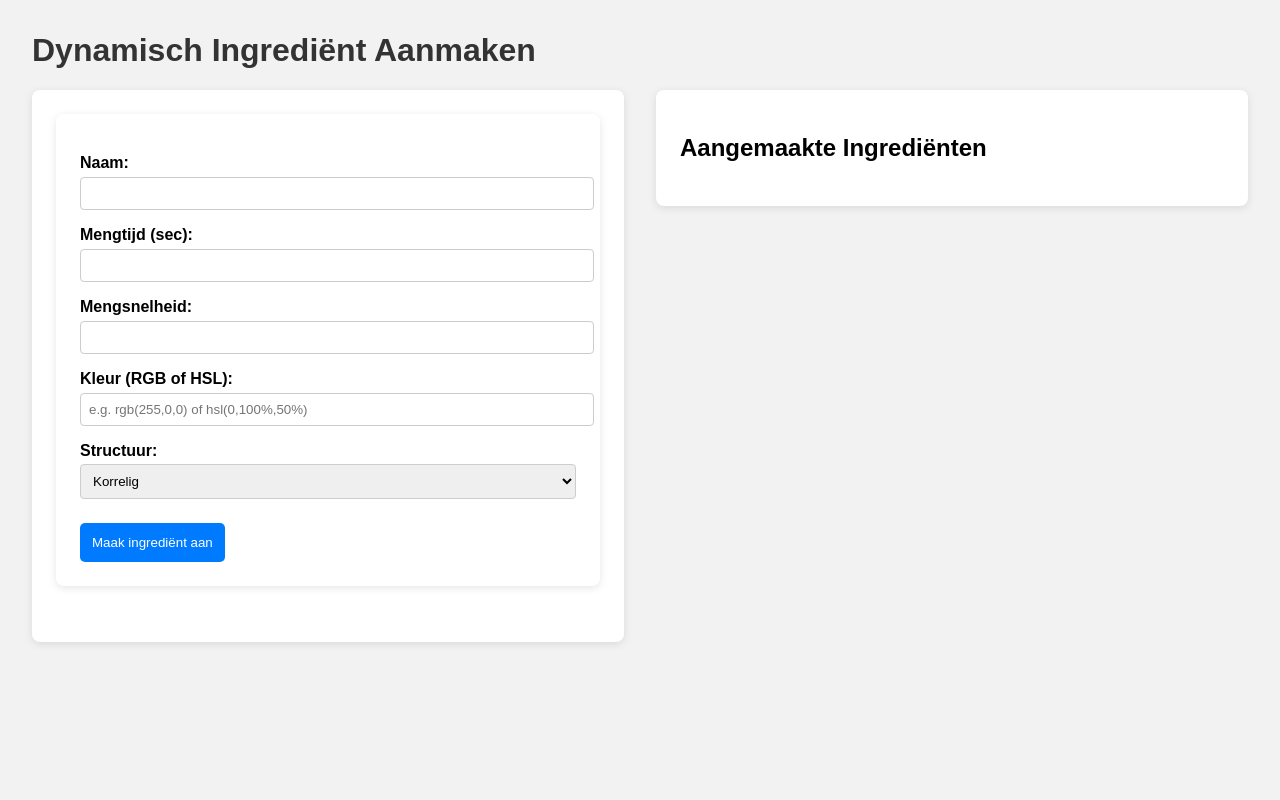
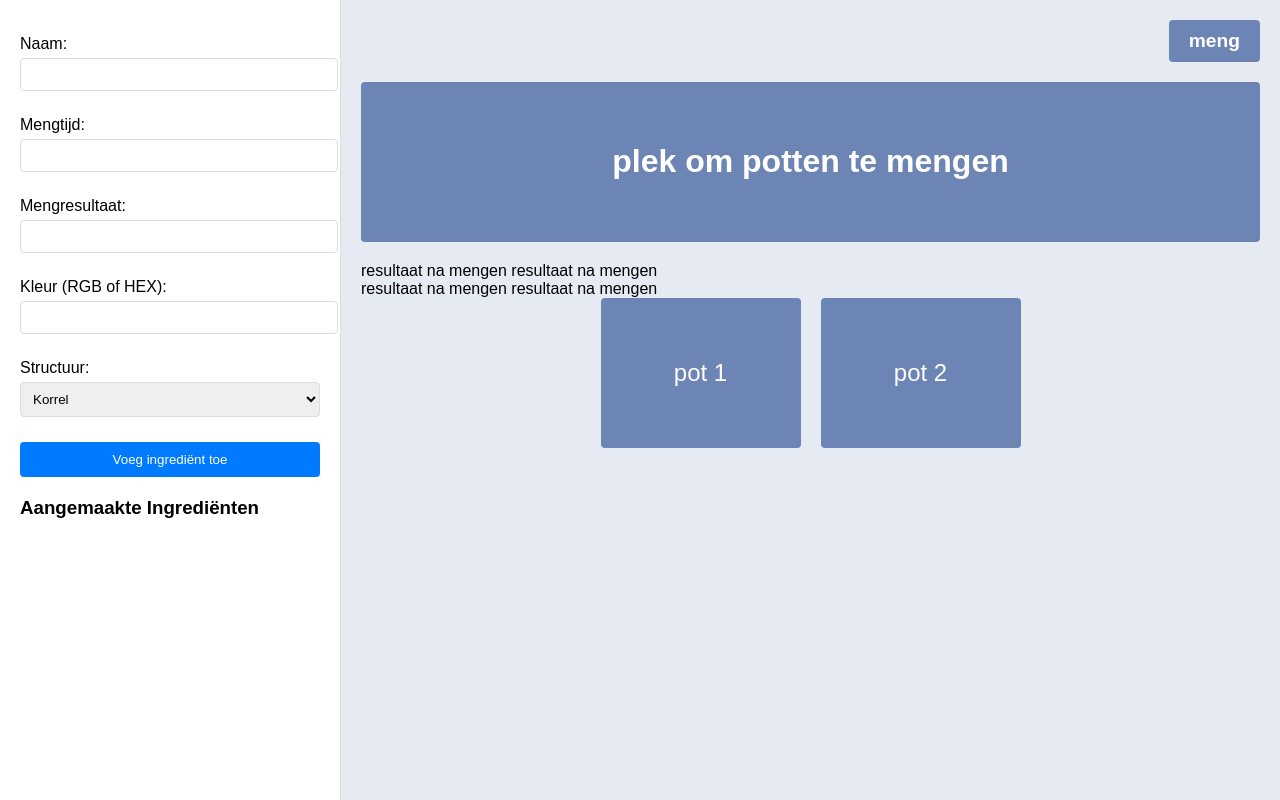
Before and after one commit to Kimvoets/Future_Color, a plain HTML site: page Pages/create_ingredient.html in a window 1280 px wide. Drawn offline with Linux system fonts and the light colour scheme.

Commit message:
BASE HTML AND CSS

```diff
--- a/Pages/create_ingredient.html
+++ b/Pages/create_ingredient.html
@@ -3,45 +3,62 @@
 <head>
     <meta charset="UTF-8" />
     <meta name="viewport" content="width=device-width, initial-scale=1.0" />
-  <title>Dynamisch Ingrediënt Aanmaken</title>
+    <title>Potten Mengen</title>
     <link rel="stylesheet" href="../Styles/style.css" />
     <link rel="stylesheet" href="../Styles/textures.css" />
 </head>
 <body>
-  <h1>Dynamisch Ingrediënt Aanmaken</h1>
-
-  <div class="container">
-    <div class="left">
+    <div class="main-container">
+        <div class="left-panel">
             <form id="ingredientForm">
                 <label>Naam:</label>
                 <input type="text" id="name" required />
 
-        <label>Mengtijd (sec):</label>
-        <input type="number" id="mengtijd" min="1" required />
+                <label>Mengtijd:</label>
+                <input type="text" id="mengid" required />
 
-        <label>Mengsnelheid:</label>
-        <input type="number" id="mengsnelheid" min="1" required />
+                <label>Mengresultaat:</label>
+                <input type="text" id="mengresultaat" required />
 
-        <label>Kleur (RGB of HSL):</label>
-        <input type="text" id="color" placeholder="e.g. rgb(255,0,0) of hsl(0,100%,50%)" required />
+                <label>Kleur (RGB of HEX):</label>
+                <input type="text" id="color" required />
 
                 <label>Structuur:</label>
                 <select id="structuur">
-          <option value="korrelig">Korrelig</option>
-          <option value="grof">Grof</option>
-          <option value="glad">Glad</option>
-          <option value="slijmerig">Slijmerig</option>
+                    <option value="korrel">Korrel</option>
                 </select>
 
-        <button type="submit">Maak ingrediënt aan</button>
+                <button type="submit">Voeg ingrediënt toe</button>
             </form>
-    </div>
 
-    <div class="right">
-      <h2>Aangemaakte Ingrediënten</h2>
+            <div class="ingredients-list">
+                <h3>Aangemaakte Ingrediënten</h3>
                 <div id="output"></div>
             </div>
         </div>
 
+        <div class="right-panel">
+            <div class="meng-button">
+                <h1>meng</h1>
+            </div>
+            <div class="mixing-area">
+                <h1>plek om potten te mengen</h1>
+            </div>
+            <div class="result-text">
+                resultaat na mengen resultaat na mengen
+                <br>
+                resultaat na mengen resultaat na mengen
+            </div>
+            <div class="pots-container">
+                <div class="pot">
+                    <h2>pot 1</h2>
+                </div>
+                <div class="pot">
+                    <h2>pot 2</h2>
+                </div>
+            </div>
+        </div>
+    </div>
     <script src="../Scripts/create_ingredient.js"></script>
 </body>
+</html>
--- a/Styles/style.css
+++ b/Styles/style.css
@@ -1,88 +1,141 @@
 body {
     font-family: Arial, sans-serif;
-    margin: 2rem;
-    background-color: #f2f2f2;
+    margin: 0;
+    padding: 0;
+    background-color: #f0f0f0;
 }
 
-  h1 {
-    color: #333;
+.main-container {
+    display: flex;
+    min-height: 100vh;
+}
+
+.left-panel {
+    width: 300px;
+    padding: 20px;
+    background-color: white;
+    border-right: 1px solid #ddd;
+}
+
+.right-panel {
+    flex: 1;
+    display: flex;
+    flex-direction: column;
+    background-color: #e6eaf2;
+    padding: 20px;
+}
+
+.meng-button {
+    background-color: #6c85b5;
+    color: white;
+    padding: 10px 20px;
+    text-align: right;
+    width: fit-content;
+    margin-left: auto;
+    border-radius: 4px;
+}
+
+.meng-button h1 {
+    margin: 0;
+    font-size: 1.2rem;
+}
+
+.mixing-area {
+    background-color: #6c85b5;
+    color: white;
+    padding: 40px;
+    text-align: center;
+    margin: 20px 0;
+    border-radius: 4px;
+}
+
+.pots-container {
+    display: flex;
+    gap: 20px;
+    padding: 0;
+    justify-content: center;
+}
+
+.pot {
+    background-color: #6c85b5;
+    color: white;
+    width: 200px;
+    height: 150px;
+    display: flex;
+    align-items: center;
+    justify-content: center;
+    border-radius: 4px;
+}
+
+.pot h2 {
+    margin: 0;
+    font-weight: normal;
+    font-size: 1.5rem;
 }
 
 form {
-    background-color: #fff;
-    padding: 1.5rem;
-    border-radius: 8px;
-    box-shadow: 0 2px 8px rgba(0,0,0,0.1);
-    margin-bottom: 2rem;
-    max-width: 500px;
+    background-color: white;
+    margin-bottom: 20px;
 }
 
 label {
     display: block;
-    margin-top: 1rem;
-    font-weight: bold;
+    margin-top: 15px;
+    margin-bottom: 5px;
+    font-weight: normal;
 }
 
 input, select {
     width: 100%;
-    padding: 0.5rem;
-    margin-top: 0.3rem;
+    padding: 8px;
+    border: 1px solid #ddd;
     border-radius: 4px;
-    border: 1px solid #ccc;
+    margin-bottom: 10px;
 }
 
 button {
-    margin-top: 1.5rem;
-    padding: 0.75rem;
+    width: 100%;
+    padding: 10px;
     background-color: #007bff;
     color: white;
     border: none;
-    border-radius: 5px;
+    border-radius: 4px;
     cursor: pointer;
+    margin-top: 15px;
 }
 
 button:hover {
     background-color: #0056b3;
 }
 
-  #output > div {
-    background-color: white;
-    padding: 1rem;
-    border-radius: 8px;
-    box-shadow: 0 2px 6px rgba(0,0,0,0.1);
-    margin-top: 1rem;
-    max-width: 500px;
+.ingredients-list {
+    margin-top: 20px;
 }
 
-  .container {
-    display: grid;
-    grid-template-columns: 1fr 1fr;
-    gap: 2rem;
-    align-items: flex-start;
-  }
-
-  .left, .right {
-    background-color: #fff;
-    padding: 1.5rem;
-    border-radius: 8px;
-    box-shadow: 0 2px 8px rgba(0,0,0,0.1);
+.ingredients-list h3 {
+    margin-bottom: 15px;
 }
 
 #output > div {
-    margin-top: 1rem;
+    background-color: white;
+    padding: 10px;
+    margin-bottom: 10px;
+    border: 1px solid #ddd;
+    border-radius: 4px;
 }
 
 .ingredient {
     display: flex;
     align-items: center;
-      margin: 20px 0;
+    gap: 10px;
     padding: 10px;
-      border: 1px solid #ccc;
-      border-radius: 5px;
+    border: 1px solid #ddd;
+    border-radius: 4px;
+    margin-bottom: 10px;
 }
 
 .ingredient h3 {
-      margin: 0 0 10px 0;
+    margin: 0;
 }
 
 .ingredient p {
```
Lines whose indentation alone changed are shown as unchanged.
